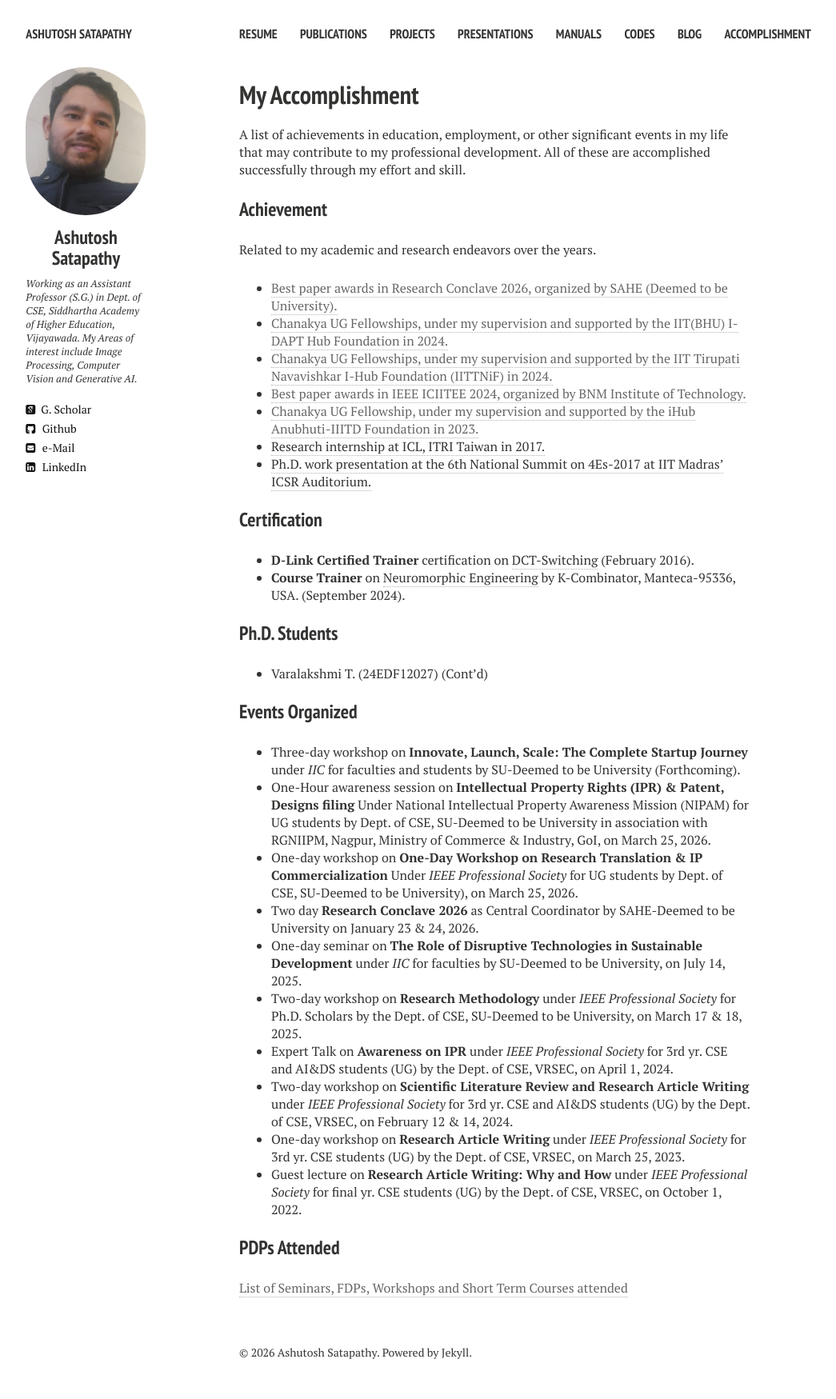
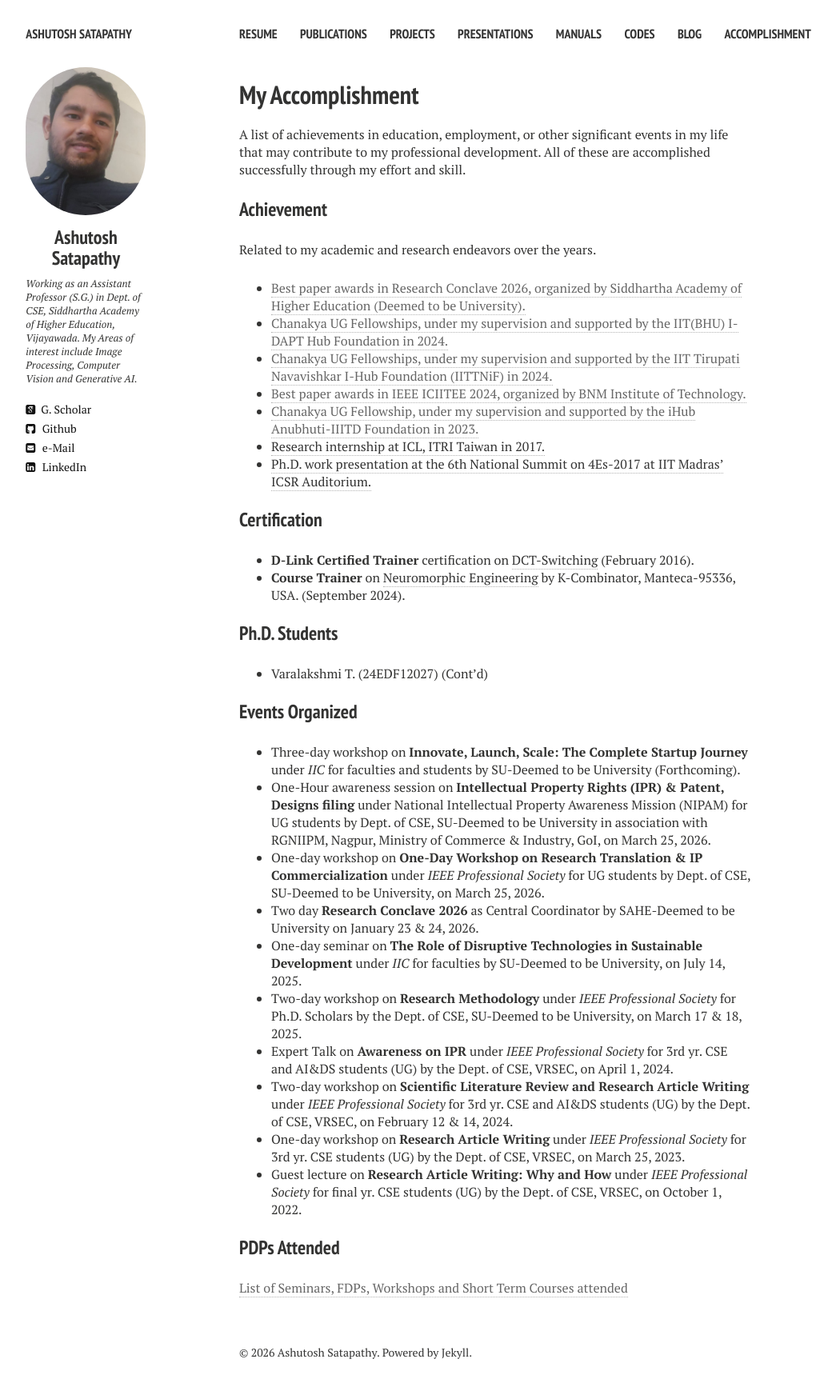
Before and after one commit to ashutoshsatapathy1990/ashutoshsatapathy1990.github.io, a Jekyll site: the page built from achievement.md, in a window 1280 px wide. Shown: the whole page at 80% size, without its empty margins (21-1066 px from the left). Built offline with Jekyll 4.4.1, drawn with Linux system fonts in a browser that asks for light colours; nearby versions of some CDN libraries.

Commit message:
Update achievement.md

```diff
--- a/achievement.md
+++ b/achievement.md
@@ -12,7 +12,7 @@ A list of achievements in education, employment, or other significant events in
 ### Achievement
 
 Related to my academic and research endeavors over the years.
-* [Best paper awards in Research Conclave 2026, organized by SAHE (Deemed to be University).]()
+* [Best paper awards in Research Conclave 2026, organized by Siddhartha Academy of Higher Education (Deemed to be University).]()
 * [Chanakya UG Fellowships, under my supervision and supported by the IIT(BHU) I-DAPT Hub Foundation in 2024.]()
 * [Chanakya UG Fellowships, under my supervision and supported by the IIT Tirupati Navavishkar I-Hub Foundation (IITTNiF) in 2024.]()
 * [Best paper awards in IEEE ICIITEE 2024, organized by BNM Institute of Technology.]()
@@ -32,8 +32,8 @@ Related to my academic and research endeavors over the years.
 ### Events Organized
 
 * Three-day workshop on **Innovate, Launch, Scale: The Complete Startup Journey** under _IIC_ for faculties and students by SU-Deemed to be University (Forthcoming).
-* One-Hour awareness session on **Intellectual Property Rights (IPR) & Patent, Designs filing** Under National Intellectual Property Awareness Mission (NIPAM) for UG students by Dept. of CSE, SU-Deemed to be University in association with RGNIIPM, Nagpur, Ministry of Commerce & Industry, GoI, on March 25, 2026.
-* One-day workshop on **One-Day Workshop on Research Translation & IP Commercialization** Under _IEEE Professional Society_ for UG students by Dept. of CSE, SU-Deemed to be University), on March 25, 2026.
+* One-Hour awareness session on **Intellectual Property Rights (IPR) & Patent, Designs filing** under National Intellectual Property Awareness Mission (NIPAM) for UG students by Dept. of CSE, SU-Deemed to be University in association with RGNIIPM, Nagpur, Ministry of Commerce & Industry, GoI, on March 25, 2026.
+* One-day workshop on **One-Day Workshop on Research Translation & IP Commercialization** under _IEEE Professional Society_ for UG students by Dept. of CSE, SU-Deemed to be University, on March 25, 2026.
 * Two day **Research Conclave 2026** as Central Coordinator by SAHE-Deemed to be University on January 23 & 24, 2026.
 * One-day seminar on **The Role of Disruptive Technologies in Sustainable Development** under _IIC_ for faculties by SU-Deemed to be University, on July 14, 2025.
 * Two-day workshop on **Research Methodology** under _IEEE Professional Society_ for Ph.D. Scholars by the Dept. of CSE, SU-Deemed to be University, on March 17 & 18, 2025.
```
